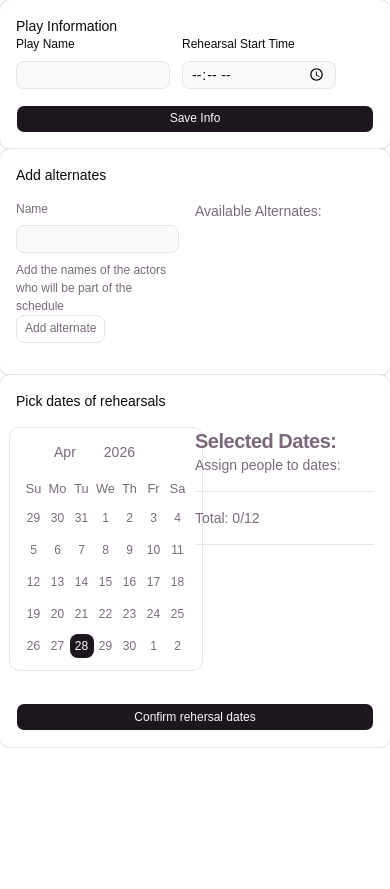
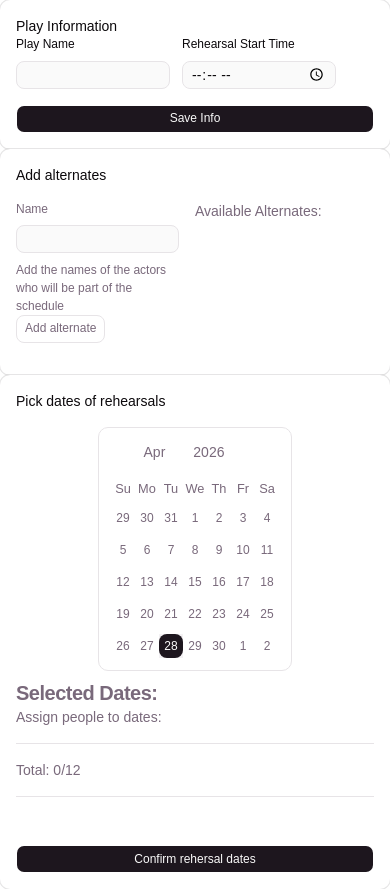
Before and after one commit to SolPistaqio/acting-scheldule, a React (Vite) app: page / in a window 390 px wide. Before the commit the page ends 844 px from the top, so only its background shows below. Built offline with nearby package versions, Linux system fonts and the light colour scheme; some icons are missing.

Commit message:
mobile design

```diff
--- a/src/App.tsx
+++ b/src/App.tsx
@@ -1,4 +1,4 @@
-import { useState } from "react"
+import { useRef, useState } from "react"
 
 import Calendar from "./components/DatePicker"
 import PeoplePicker from "./components/PeoplePicker"
@@ -16,10 +16,12 @@ function App() {
     { date: Date; person: string }[] | null
   >(null)
   const [playInfo, setPlayInfo] = useState<{ name: string; rehearsalTime: string } | null>(null)
+  const scheduleRef = useRef<HTMLDivElement>(null)
   const handleGenerateSchedule = () => {
     const schedule = createAlternateSchedule(assignments)
     if (schedule) {
       setSchedule(schedule)
+      scheduleRef.current?.scrollIntoView({ behavior: "smooth" })
     } else {
       alert("Failed to generate a valid schedule with the given constraints.")
     }
@@ -39,8 +41,10 @@ function App() {
         assignments={assignments}
         setAssignments={setAssignments}
       />
-      <ScheduleDisplay schedule={schedule} />
-      <div className="mx-auto flex w-full max-w-2xl">
+      <div ref={scheduleRef}>
+        <ScheduleDisplay schedule={schedule} />
+      </div>
+      <div className="mx-auto w-full max-w-2xl sm:flex">
         {schedule &&
           people.map((person) => {
             const individualSchedule = schedule.filter(
--- a/src/components/DateDisplay.tsx
+++ b/src/components/DateDisplay.tsx
@@ -16,7 +16,7 @@ export default function DateDisplay({
 }) {
   return (
     <div>
-      <h3 className="scroll-m-20 text-xl font-semibold tracking-tight">
+      <h3 className="scroll-m-20 text-xl font-semibold tracking-tight mt-2 sm:mt-0">
         Selected Dates:
       </h3>
       <SlotAssigner
--- a/src/components/DatePicker.tsx
+++ b/src/components/DatePicker.tsx
@@ -56,7 +56,7 @@ export default function Calendar({
         <CardTitle>Pick dates of rehearsals</CardTitle>
       </CardHeader>
       <CardContent>
-        <div className="mb-4 grid grid-cols-2 text-sm text-muted-foreground">
+        <div className="mb-4 grid sm:grid-cols-2 grid-cols-1 text-sm text-muted-foreground">
           <div className="flex place-self-start justify-self-center">
             <UICalendar
               mode="single"
--- a/src/components/SchelduleDisplay.tsx
+++ b/src/components/SchelduleDisplay.tsx
@@ -8,6 +8,7 @@ import {
 import { AddToCalendarButton } from "add-to-calendar-button-react"
 
 import  addTimeToString  from "@/utils/addTimeToString"
+import { Separator } from "@/components/ui/separator";
 
 export default function ScheduleDisplay({
   schedule,
@@ -16,7 +17,8 @@ export default function ScheduleDisplay({
 }: {
   schedule: { date: Date; person: string }[] | null,
     name?: string
-    playInfo?: { name: string; rehearsalTime: string } | null
+    playInfo?: { name: string; rehearsalTime: string } | null,
+    ref?: React.Ref<HTMLDivElement>
 }) {
  const calculateRehersalEndTime = (startTime: string) => {
    return addTimeToString(startTime, 2, 30)
@@ -67,6 +69,11 @@ export default function ScheduleDisplay({
                   />
                 ) : null}
               </div>
+              {
+                (displayCalendarButton && index < schedule.length - 1) ? (
+                  <Separator className="my-2" />
+                ): null
+              }
             </li>
           ))}
         </ul>
```
